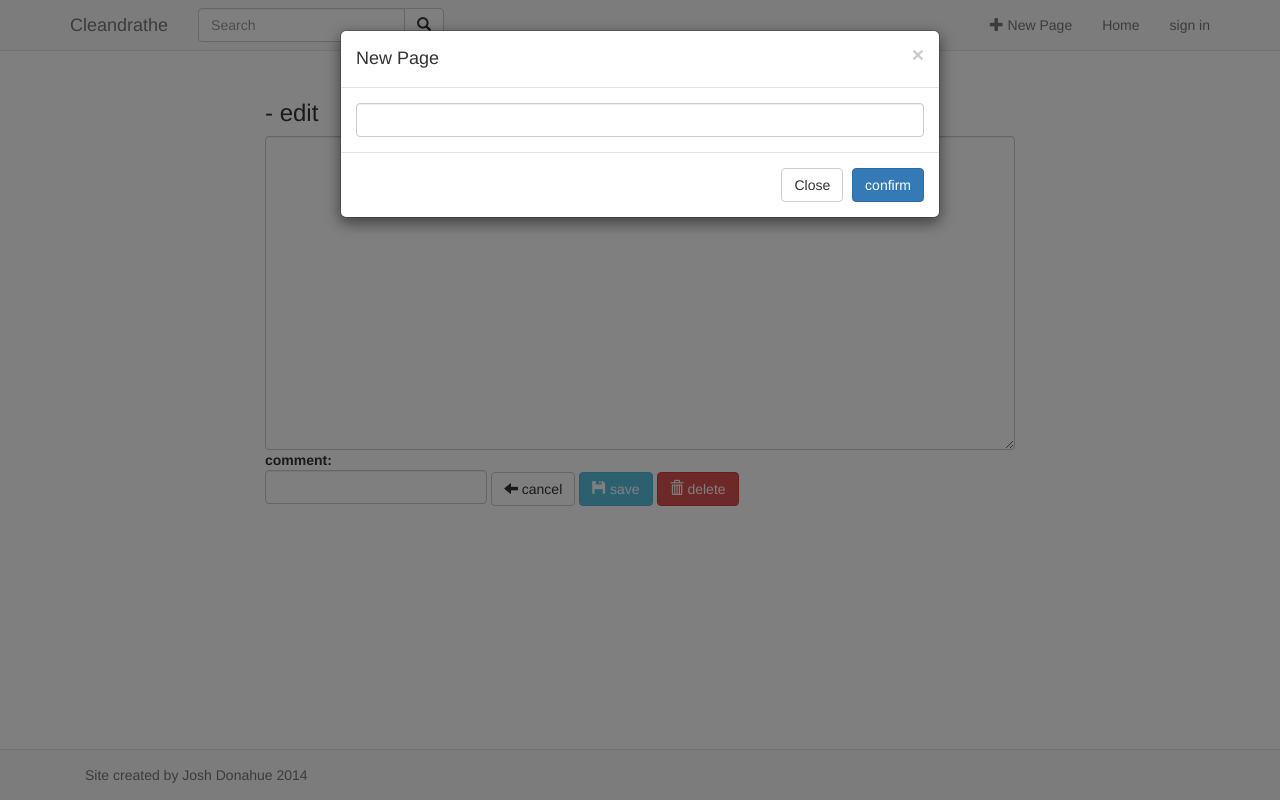
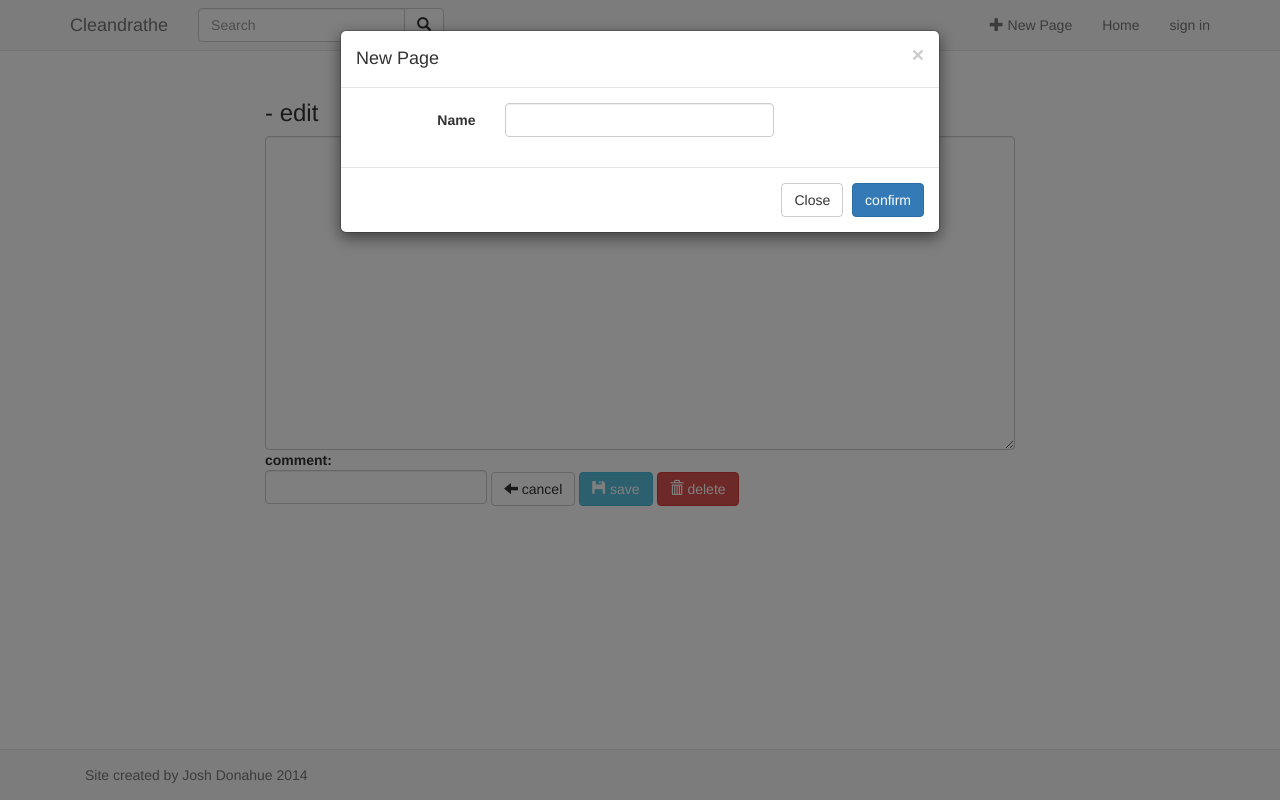
Before and after one commit to ralph-the-mighty/cleandrathe, a Python web app: template templates/edit.html in a window 1280 px wide, after a click on "New Page". Run offline with Jinja, Linux system fonts and the light colour scheme; the template is opened without the code that fills it, so the values that code supplies are empty; some libraries are stand-ins or nearby versions.

Commit message:
fix newpage modal

```diff
--- a/templates/base2.html
+++ b/templates/base2.html
@@ -71,16 +71,33 @@
 				<div class="modal-header">
 					<button type="button" class="close" data-dismiss="modal" aria-hidden="true">&times;</button>
 					<h4 class="modal-title">New Page</h4>
-				</div><form method="GET" action="/newpage">
-				<div class="modal-body">
+				</div>
+				<form class="form-horizontal" method="GET" action="/newpage">
+					<div class="modal-body">
+					<div class="form-group">
 
-						<input name="name" class="form-control"></input>
+						<div class="col-xs-1"></div>
 
-				</div>
-				<div class="modal-footer">
-					<button type="button" class="btn btn-default" data-dismiss="modal">Close</button>
-					<a href="#" type="button" class="btn btn-primary">confirm</a>
-				</div></form>
+						<label for="inputEmail" class="control-label col-xs-2">Name</label>
+						<div class="col-xs-6">
+							<input type="text" class="form-control" name="name" id="name">
+						</div>
+
+						<div class="col-xs-3"></div>
+
+					</div>
+					</div>
+						<!--<div class="control-group">
+							<label class="control-label" for="textinput">Text Input</label>
+							<div class="controls">
+								<input id="textinput" name="textinput" type="text" placeholder="placeholder" class="input-xlarge">
+							</div>
+						</div>-->
+						<div class="modal-footer">
+						<button type="button" class="btn btn-default" data-dismiss="modal">Close</button>
+						<button type="submit" class="btn btn-primary">confirm</a>
+						</div>
+				</form>
 			</div><!-- /.modal-content -->
 		</div><!-- /.modal-dialog -->
 	</div><!-- /.modal -->
```
